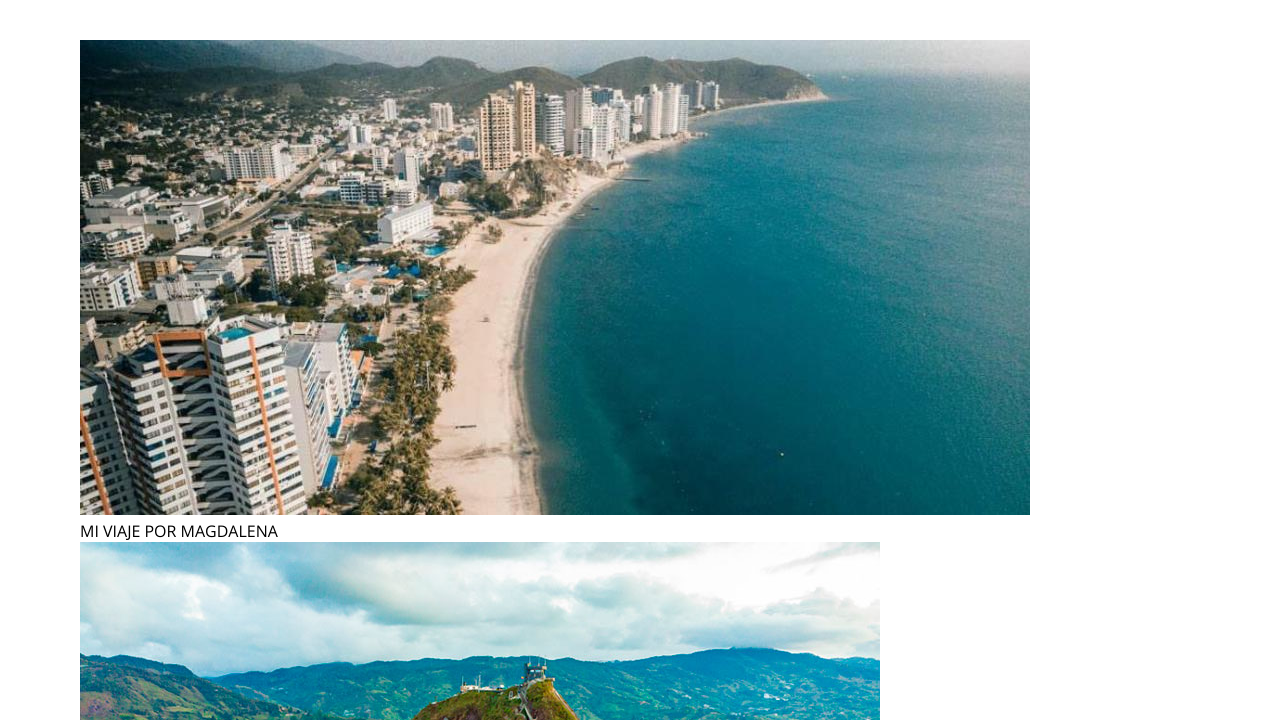
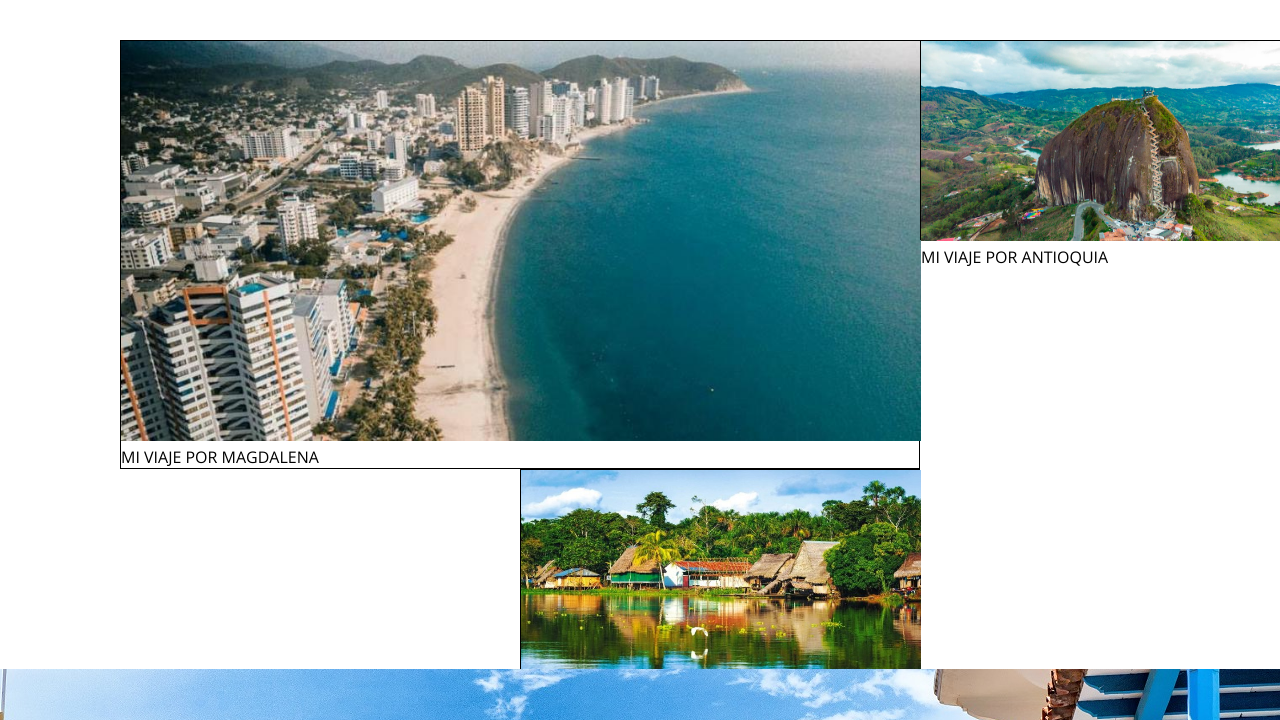
Before and after one commit to jtorova5/Blog-de-viajes, a plain HTML site: page index.html in a window 1280 px wide. Shown: the part 300-1020 px from the top of the page. Drawn offline with nearby package versions, Linux system fonts and the light colour scheme.

Commit message:
estilizando sección de viajes

```diff
--- a/src/css/styles.css
+++ b/src/css/styles.css
@@ -46,6 +46,7 @@ header {
     background-repeat: no-repeat;
     width: 100%;
     height: 300px;
+    background-size: 100%;
 }
 
 /* Barra de navegación */
@@ -144,4 +145,37 @@ h1 {
     margin: 40px 80px;
     display: flex;
     flex-wrap: wrap;
+    justify-content: center;
 }
+
+.magdalena {
+    border: 1px solid;
+    width: 800px;
+}
+
+.magdalena img {
+    width: 800px;
+    height: 400px;
+}
+
+.antioquia {
+    border: 1px solid;
+    width: 400px;
+    height: 200px;
+}
+
+.antioquia img {
+    width: 400px;
+    height: 200px;
+}
+
+.amazonas {
+    border: 1px solid;
+    width: 400px;
+    height: 200px;
+}
+
+.amazonas img {
+    width: 400px;
+    height: 200px;
+}
```
